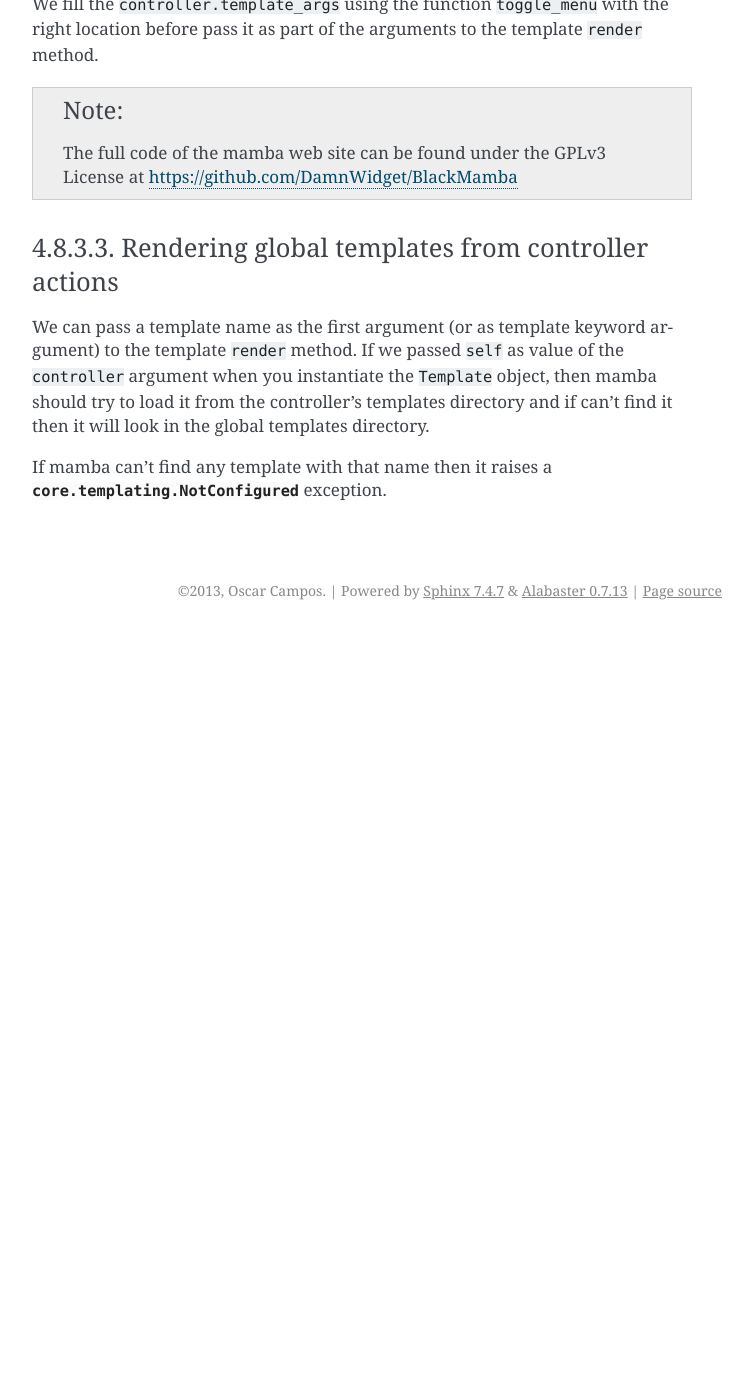
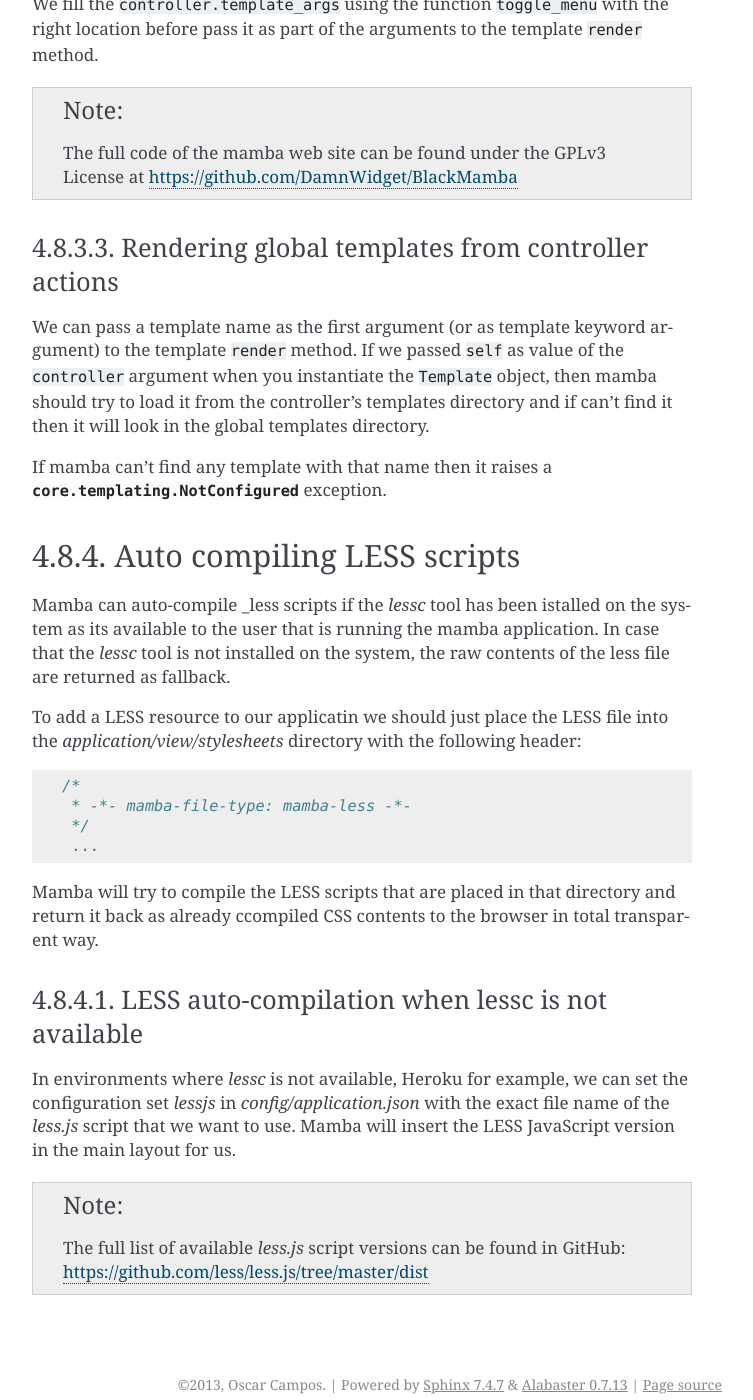
Before and after one commit to PyMamba/mamba-framework, a Sphinx documentation site: the page built from docs/development/view.rst, in a window 1280 px wide and 1400 px high, scrolled down 6502 px. Shown: the whole window, without its empty margins (388-1141 px from the left). Built offline with Sphinx 7.4.7, drawn with Linux system fonts in a browser that asks for light colours; pages that are not in the unit, such as notebooks, are missing from menus; before the commit the page ends 7132 px from its top, so only the background shows below that; some of the changed text lies outside the part shown.

Commit message:
added documentation about autocommpile LESS resources

```diff
--- a/docs/conf.py
+++ b/docs/conf.py
@@ -68,6 +68,9 @@ rst_prolog = """
 
 .. |repo| replace:: GitHub repository
 .. _repo: https://github.com/DamnWidget/mamba
+
+.. |less| replace:: LESS
+.. _less: http://lesscss.org/
 
 .. |relnotes| replace:: relnotes index
 .. _relnotes: https://github.com/DamnWidget/mamba/blob/master/docs/relnotes/index.rst
--- a/docs/development/view.rst
+++ b/docs/development/view.rst
@@ -275,4 +275,33 @@ We can pass a template name as the first argument (or as template keyword argume
 
 If mamba can't find any template with that name then it raises a :class:`core.templating.NotConfigured` exception.
 
+Auto compiling LESS scripts
+===========================
+
+Mamba can auto-compile _less scripts if the `lessc` tool has been istalled on the system as its available to the user that is running the mamba application.
+In case that the `lessc` tool is not installed on the system, the raw contents of the less file are returned as fallback.
+
+To add a |less| resource to our applicatin we should just place the |less| file into the `application/view/stylesheets` directory with the following header:
+
+.. sourcecode:: css
+
+    /*
+     * -*- mamba-file-type: mamba-less -*-
+     */
+     ...
+
+Mamba will try to compile the |less| scripts that are placed in that directory and return it back as already ccompiled CSS contents to the browser in total transparent way.
+
+|less| auto-compilation when lessc is not available
+---------------------------------------------------
+
+In environments where `lessc` is not available, Heroku for example, we can set the configuration set `lessjs` in `config/application.json` with the exact file name of the `less.js` script that we want to use.
+Mamba will insert the |less| JavaScript version in the main layout for us.
+
+.. note ::
+
+    The full list of available `less.js` script versions can be found in GitHub: https://github.com/less/less.js/tree/master/dist
+
+
+
 |
```
